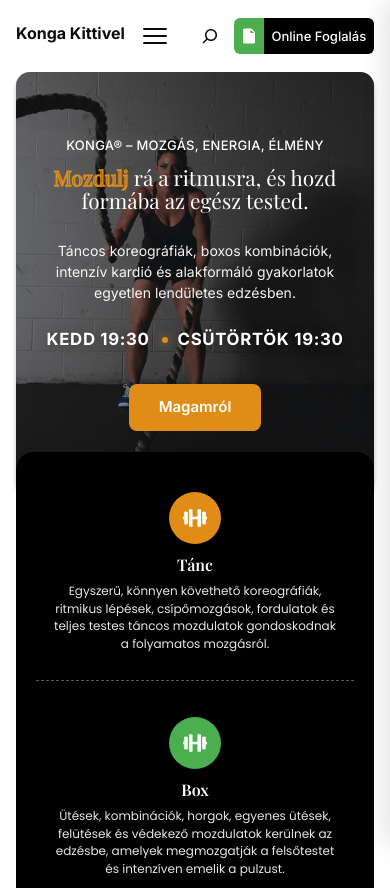
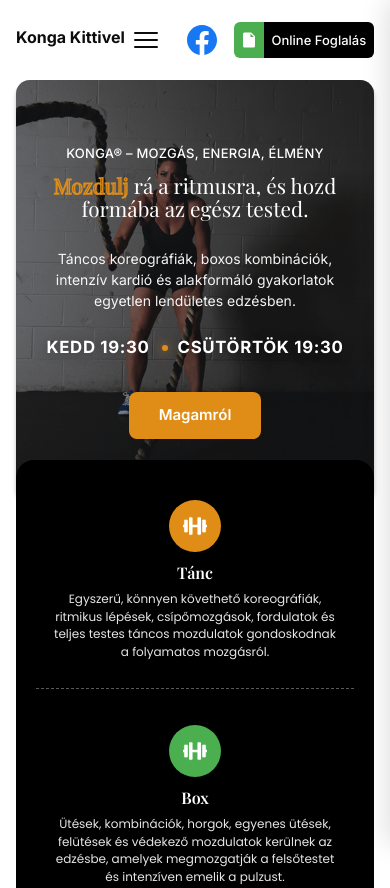
Before and after one commit to sportinvestment5885-oss/kongaclass, a website: page public/index.html in a window 390 px wide. Shown: the top 888 px of the page. Drawn offline with nearby package versions, Linux system fonts and the light colour scheme.

Commit message:
face logo

```diff
--- a/public/css/style.css
+++ b/public/css/style.css
@@ -312,11 +312,32 @@ button {
   color: var(--color-accent);
 }
 
+.header-facebook {
+  display: inline-flex;
+  align-items: center;
+  justify-content: center;
+  width: 52px;
+  height: 52px;
+  color: #1877f2;
+  transition: color var(--transition), transform var(--transition);
+}
+
+.header-facebook svg {
+  width: 36px;
+  height: 36px;
+}
+
+.header-facebook:hover,
+.header-facebook:focus-visible {
+  color: #0f5fbf;
+  transform: translateY(-1px);
+}
+
 /* --- Search + Appointment --- */
 .header-actions {
   flex: 0 0 auto;
   display: flex;
-  align-items: flex-end;
+  align-items: center;
   justify-content: flex-end;
   gap: var(--actions-gap);
   margin-left: auto;
--- a/public/index.html
+++ b/public/index.html
@@ -97,45 +97,14 @@
             </nav>
 
             <div class="header-actions">
-              <form class="top-search" role="search" action="/" method="get">
-                <label
-                  class="visually-hidden"
-                  for="site-search"
-                  data-content="search.label"
-                ></label>
-                <div class="search-inner">
-                  <input
-                    id="site-search"
-                    class="search-input"
-                    type="search"
-                    name="s"
-                    data-content-attr="placeholder:search.placeholder"
-                    aria-hidden="true"
-                    tabindex="-1"
-                  />
-                  <button
-                    class="search-toggle"
-                    id="search-toggle"
-                    type="button"
-                    aria-expanded="false"
-                    aria-controls="site-search"
-                    data-content-attr="aria-label:search.expand"
-                  >
-                    <svg
-                      class="search-icon"
-                      viewBox="0 0 24 24"
-                      width="24"
-                      height="24"
-                      aria-hidden="true"
-                      focusable="false"
-                    >
-                      <path
-                        d="M13 5c-3.3 0-6 2.7-6 6 0 1.4.5 2.7 1.3 3.7l-3.8 3.8 1.1 1.1 3.8-3.8c1 .8 2.3 1.3 3.7 1.3 3.3 0 6-2.7 6-6S16.3 5 13 5zm0 10.5c-2.5 0-4.5-2-4.5-4.5s2-4.5 4.5-4.5 4.5 2 4.5 4.5-2 4.5-4.5 4.5z"
-                      />
-                    </svg>
-                  </button>
-                </div>
-              </form>
+              <a
+                class="header-facebook"
+                href="https://www.facebook.com/profile.php?id=61579637080513"
+                target="_blank"
+                rel="noopener noreferrer"
+                data-social-facebook
+                aria-label="Facebook"
+              ></a>
 
               <a
                 class="appointment-btn"
--- a/public/js/content.js
+++ b/public/js/content.js
@@ -55,6 +55,24 @@
         if (value == null || typeof value === "object") return;
         el.setAttribute(attr, String(value));
       });
+    });
+  }
+
+  function facebookIconSvg() {
+    return `<svg viewBox="0 0 24 24" width="36" height="36" aria-hidden="true" focusable="false"><path fill="currentColor" d="M22 12.06C22 6.5 17.52 2 12 2S2 6.5 2 12.06c0 5.02 3.66 9.18 8.44 9.94v-7.03H7.9v-2.91h2.54V9.84c0-2.52 1.49-3.91 3.78-3.91 1.1 0 2.24.2 2.24.2v2.48h-1.26c-1.24 0-1.63.78-1.63 1.57v1.88h2.78l-.44 2.91h-2.34V22c4.78-.76 8.44-4.92 8.44-9.94z"/></svg>`;
+  }
+
+  function renderFacebookLinks(content) {
+    const fb = content.social?.facebook;
+    const mounts = document.querySelectorAll("[data-social-facebook]");
+    if (!fb?.href || !mounts.length) return;
+
+    mounts.forEach((el) => {
+      el.href = fb.href;
+      el.target = "_blank";
+      el.rel = "noopener noreferrer";
+      el.setAttribute("aria-label", fb.label || "Facebook");
+      el.innerHTML = facebookIconSvg();
     });
   }
 
@@ -290,6 +308,7 @@
   function applyContent(content) {
     applyStaticContent(content);
     renderNav(content);
+    renderFacebookLinks(content);
     renderServices(content);
     renderAbout(content);
     renderGallery(content);
--- a/public/js/nav.js
+++ b/public/js/nav.js
@@ -1,7 +1,6 @@
 /**
  * Navigation interactions
  * - Mobile hamburger drawer open/close (focus trap + Escape)
- * - Expandable search field
  * - Labels always come from window.__content (locales/content.json)
  */
 (function () {
@@ -12,9 +11,6 @@
   const closeBtn = document.getElementById("nav-close");
   const drawer = document.getElementById("nav-menu");
   const overlay = document.getElementById("nav-overlay");
-  const searchForm = document.querySelector(".top-search");
-  const searchToggle = document.getElementById("search-toggle");
-  const searchInput = document.getElementById("site-search");
 
   if (!nav || !toggle || !drawer) return;
 
@@ -174,11 +170,6 @@
     if (isMenuOpen()) {
       event.preventDefault();
       closeMenu();
-      return;
-    }
-
-    if (searchForm?.classList.contains("is-open")) {
-      collapseSearch();
     }
   });
 
@@ -212,53 +203,6 @@
     mq.addListener(handleBreakpoint);
   }
 
-  function expandSearch() {
-    if (!searchForm || !searchInput || !searchToggle) return;
-
-    searchForm.classList.add("is-open");
-    searchToggle.setAttribute("aria-expanded", "true");
-    searchToggle.setAttribute("aria-label", t("search.submit"));
-    searchInput.setAttribute("aria-hidden", "false");
-    searchInput.setAttribute("tabindex", "0");
-    searchInput.focus();
-  }
-
-  function collapseSearch() {
-    if (!searchForm || !searchInput || !searchToggle) return;
-
-    searchForm.classList.remove("is-open");
-    searchToggle.setAttribute("aria-expanded", "false");
-    searchToggle.setAttribute("aria-label", t("search.expand"));
-    searchInput.setAttribute("aria-hidden", "true");
-    searchInput.setAttribute("tabindex", "-1");
-    searchInput.blur();
-  }
-
-  searchToggle?.addEventListener("click", () => {
-    const open = searchForm.classList.contains("is-open");
-
-    if (!open) {
-      expandSearch();
-      return;
-    }
-
-    if (searchInput.value.trim()) {
-      searchForm.requestSubmit?.() || searchForm.submit();
-    } else {
-      collapseSearch();
-    }
-  });
-
-  searchForm?.addEventListener("focusout", (event) => {
-    if (!searchForm.contains(event.relatedTarget)) {
-      window.setTimeout(() => {
-        if (!searchForm.contains(document.activeElement)) {
-          collapseSearch();
-        }
-      }, 0);
-    }
-  });
-
   // Re-bind after nav items are rendered from content.json
   if (window.__content) {
     initNavScrolling();
--- a/public/locales/booking.json
+++ b/public/locales/booking.json
@@ -1,6 +1,7 @@
 {
   "booking": {
-    "documentTitle": "Online Foglalás – Konga Kittivel",
+    "documentTitle": "Online foglalás | Konga edzés Baja – Konga Kittivel",
+    "description": "Foglalj helyet Konga® edzésre Baján. Kedd és csütörtök 19:30, maximum 10 fő. Visszaigazolás e-mailben.",
     "ariaLabel": "Online foglalás",
     "closeLabel": "Foglalás bezárása",
     "eyebrow": "Konga® – Online Foglalás",
--- a/public/locales/content.json
+++ b/public/locales/content.json
@@ -2,7 +2,21 @@
   "meta": {
     "lang": "hu",
     "siteTitle": "Konga Kittivel",
-    "documentTitle": "Konga Kittivel"
+    "documentTitle": "Konga edzés Baja | Konga Kittivel",
+    "description": "Konga® edzések Baján – tánc, box, kardió és alakformálás egy ritmusban. Kedd és csütörtök 19:30, kis létszám, próbaóra foglalható online.",
+    "siteUrl": "https://kongakittivel.hu",
+    "ogImage": "/images/instructor-profile-professional.jpg",
+    "ogImageAlt": "Kitti, Konga® oktató Baján",
+    "keywords": "konga, konga edzés, konga baja, táncos edzés, kardió, próbaóra, Konga Kittivel",
+    "email": "konkolykitty@gmail.com",
+    "geo": {
+      "latitude": 46.184677712218225,
+      "longitude": 18.95779771636102
+    },
+    "streetAddress": "Szegedi út 9",
+    "addressLocality": "Baja",
+    "addressCountry": "HU",
+    "postalCode": "6500"
   },
   "nav": {
     "ariaLabel": "Főnavigáció",
@@ -31,6 +45,12 @@
       "href": "/foglalas"
     }
   },
+  "social": {
+    "facebook": {
+      "href": "https://www.facebook.com/profile.php?id=61579637080513",
+      "label": "Facebook"
+    }
+  },
   "footer": {
     "tagline": "Konga® edzések Baján – tánc, box, kardió és alakformálás egy ritmusban.",
     "navAriaLabel": "Lábléc navigáció",
--- a/public/locales/home.json
+++ b/public/locales/home.json
@@ -81,34 +81,52 @@
         "id": "1",
         "type": "image",
         "src": "/images/fitness1.jpg",
-        "label": "Konga fitness",
+        "label": "Konga fitness edzés Baján",
         "aspect": "portrait"
       },
       {
         "id": "2",
         "type": "video",
         "src": "/videos/home-loop.mp4",
-        "label": "Konga hangulat",
+        "label": "Konga óra hangulata – ritmus és mozgás",
         "aspect": "wide",
         "loop": true,
         "muted": true,
         "autoplay": true
       },
-      { "id": "3", "type": "image", "src": "/images/fullclass.jpg", "label": "Konga óra", "aspect": "portrait" },
+      {
+        "id": "3",
+        "type": "image",
+        "src": "/images/fullclass.jpg",
+        "label": "Teljes Konga csoportóra a teremben",
+        "aspect": "portrait"
+      },
       {
         "id": "4",
         "type": "video",
         "src": "/videos/kongavideo1.mp4",
-        "label": "Konga edzés",
+        "label": "Konga edzés videó – tánc és kardió",
         "aspect": "wide"
       },
-      { "id": "5", "type": "image", "src": "/images/fitness3.jpg", "label": "Konga energia", "aspect": "portrait" },
-      { "id": "6", "type": "image", "src": "/images/konga5.jpg", "label": "Konga pillanat", "aspect": "portrait" },
+      {
+        "id": "5",
+        "type": "image",
+        "src": "/images/fitness3.jpg",
+        "label": "Energikus Konga pillanat az órán",
+        "aspect": "portrait"
+      },
+      {
+        "id": "6",
+        "type": "image",
+        "src": "/images/konga5.jpg",
+        "label": "Konga résztvevők Baján",
+        "aspect": "portrait"
+      },
       {
         "id": "7",
         "type": "video",
         "src": "/videos/kongavideo2.mp4",
-        "label": "Konga videó 2",
+        "label": "Konga edzés részlet – koreográfia",
         "aspect": "wide",
         "extra": true
       },
@@ -116,7 +134,7 @@
         "id": "8",
         "type": "video",
         "src": "/videos/kongavideo3.mp4",
-        "label": "Konga videó 3",
+        "label": "Konga edzés részlet – box és mozgás",
         "aspect": "wide",
         "extra": true
       },
@@ -124,7 +142,7 @@
         "id": "10",
         "type": "video",
         "src": "/videos/kongavideo5.mp4",
-        "label": "Konga videó 5",
+        "label": "Konga edzés részlet – csoportos óra",
         "aspect": "wide",
         "extra": true
       }
```
Also changed, not shown: public/foglalas.html (+9 -0 lines), public/robots.txt (added, +7 -0 lines), public/sitemap.xml (added, +13 -0 lines).
